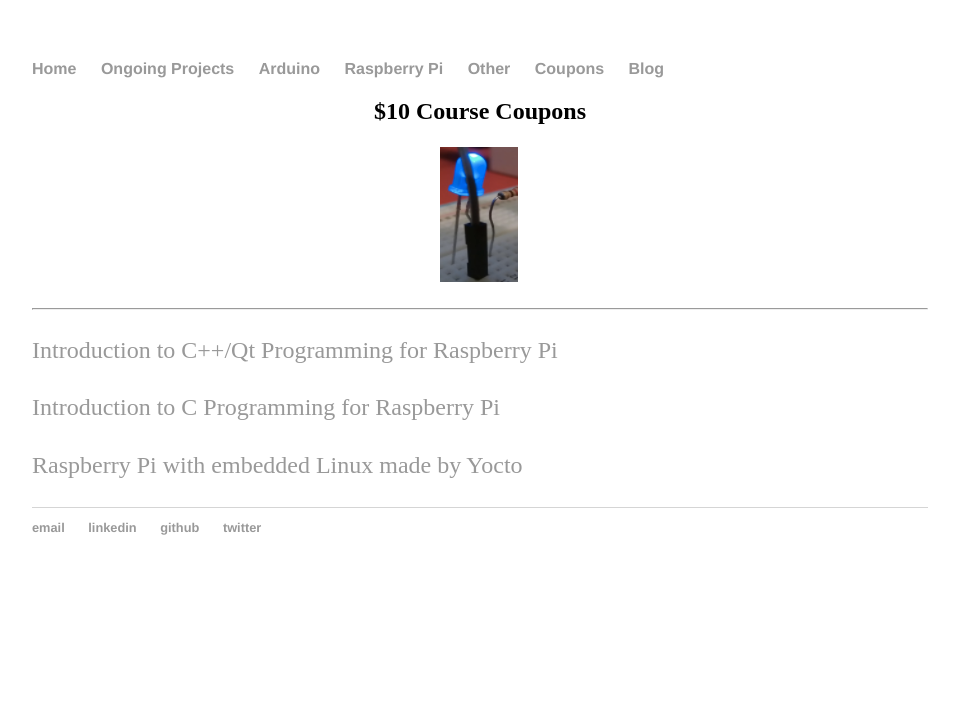
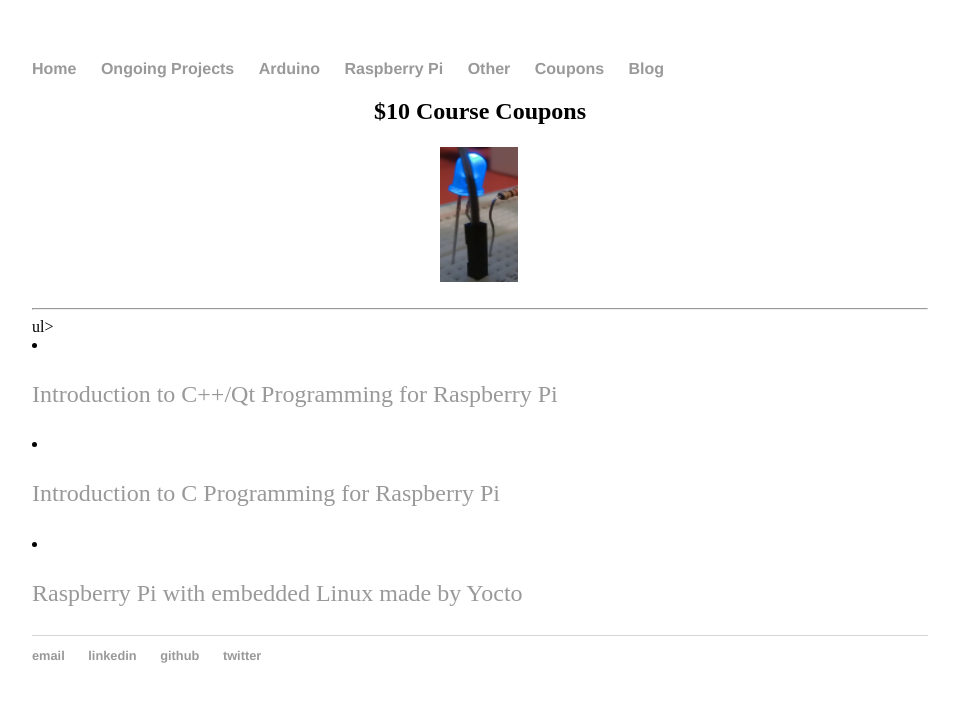
Before and after one commit to eMakerStudio/eMakerStudio.github.io, a plain HTML site: page coupons/index.html in a window 1280 px wide. Shown: the whole page, without its empty margins (160-1119 px from the left). Drawn offline with Linux system fonts and the light colour scheme.

```diff
--- a/coupons/index.html
+++ b/coupons/index.html
@@ -26,15 +26,16 @@
 			<br>
 			<hr>
 
-     <p> <a href="https://www.udemy.com/introduction-to-cplusplus-and-qt5-programming-for-raspberry-pi/?couponCode=GITHUB">
-	     Introduction to C++/Qt Programming for Raspberry Pi</a>
-			</p>
-    <p>  <a href="https://www.udemy.com/introduction-to-c-programming-for-the-raspberry-pi/?couponCode=GITHUB">
+	ul>
+    <li> <p> <a href="https://www.udemy.com/introduction-to-cplusplus-and-qt5-programming-for-raspberry-pi/?couponCode=GITHUB">
+	    Introduction to C++/Qt Programming for Raspberry Pi</a>
+			</p></li>
+  <li> <p>  <a href="https://www.udemy.com/introduction-to-c-programming-for-the-raspberry-pi/?couponCode=GITHUB">
 	    Introduction to C Programming for Raspberry Pi</a>
-			</p>
-     <p>  <a href="https://www.udemy.com/raspberry-pi-with-embedded-linux-made-by-yocto/?couponCode=GITHUB">
+			</p></li>
+ <li> <p>  <a href="https://www.udemy.com/raspberry-pi-with-embedded-linux-made-by-yocto/?couponCode=GITHUB">
 	     Raspberry Pi with embedded Linux made by Yocto</a>
-			</p>
+	 </p></li>
 
 
     		</div><!-- /.blurb -->
```
